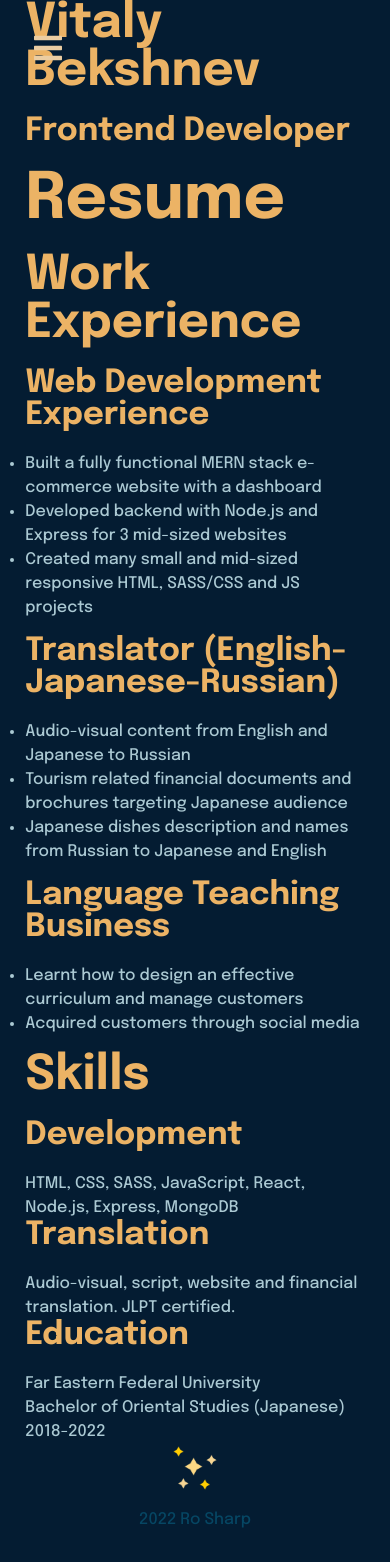
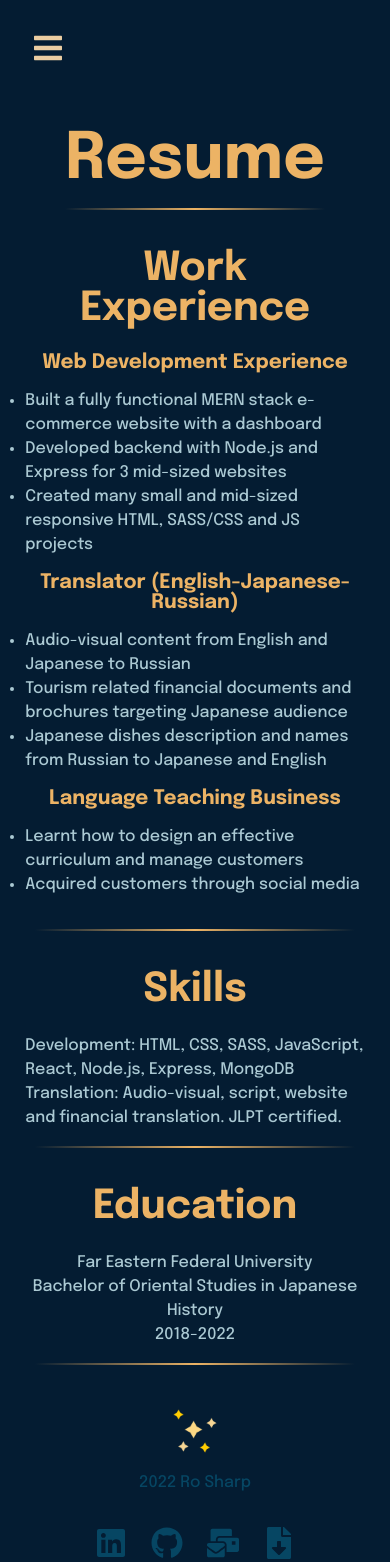
Before and after one commit to rosharp/portfolio, a React (Create React App) app: page /resume in a window 390 px wide. Shown: the top 1562 px of the page. Built offline with nearby package versions, Linux system fonts and the light colour scheme.

Commit message:
Resume mobile + desktop alignment & animations

```diff
--- a/src/components/Content.js
+++ b/src/components/Content.js
@@ -115,7 +115,7 @@ const Content = [
                 content: [
                     {
                         university: "Far Eastern Federal University",
-                        bachelor: "Bachelor of Oriental Studies (Japanese)",
+                        bachelor: "Bachelor of Oriental Studies in Japanese History",
                         year: "2018-2022",
                     },
                 ],
--- a/src/components/Header.jsx
+++ b/src/components/Header.jsx
@@ -21,7 +21,7 @@ const Header = () => {
         <motion.p custom={2} variants={textAnimationY}>Translator</motion.p>
       </div>
 
-      <img className="avatar-img" src={Avatar} alt="avatar" />
+      <motion.img className="avatar-img" src={Avatar} alt="avatar" custom={3} variants={textAnimationY} />
 
       <br />
 
--- a/src/components/Resume.jsx
+++ b/src/components/Resume.jsx
@@ -1,6 +1,8 @@
 import React, { useLayoutEffect } from "react";
 import { motion } from "framer-motion";
+import textAnimationX from "./animations/textAnimationX";
 import Content from "./Content";
+import Divider from "./Divider";
 
 const Resume = () => {
   useLayoutEffect(() => {
@@ -9,17 +11,25 @@ const Resume = () => {
 
   return (
     <motion.div
+      className="resume"
       initial={{ opacity: 0 }}
       animate={{ opacity: 1 }}
       exit={{ opacity: 0 }}
     >
-      <h2>{Content[6].name}</h2>
-      <h3>{Content[6].speciality}</h3>
 
-      <h1>{Content[6].title}</h1>
+      <motion.div
+        initial="hidden"
+        whileInView="visible"
+      >
+        <motion.h1 custom={1} variants={textAnimationX}>{Content[6].title}</motion.h1>
+        <Divider />
+      </motion.div>
 
-      <div>
-        <h2>{Content[6].text[0].title}</h2>
+      <motion.div
+        initial="hidden"
+        whileInView="visible"
+      >
+        <motion.h2 custom={2} variants={textAnimationX}>{Content[6].text[0].title}</motion.h2>
         {
           Content[6].text[0].content.map((item) => {
             return (
@@ -38,29 +48,41 @@ const Resume = () => {
             )
           })
         }
-      </div>
+        <Divider />
+      </motion.div>
 
-      <div>
-        <h2>{Content[6].text[1].title}</h2>
+
+      <motion.div
+        initial="hidden"
+        whileInView="visible"
+      >
+        <motion.h2 custom={1} variants={textAnimationX}>{Content[6].text[1].title}</motion.h2>
         <div>
           {
             Content[6].text[1].content.map((item) => {
               return (
                 <div key={item.id}>
-                  <h3>{item.title}</h3>
-                  <p>{item.content}</p>
+                  <p><span style={{ "textDecoration": "bold" }}>{item.title}</span>: {item.content}</p>
                 </div>
               )
             })
           }
+          <Divider />
         </div>
-        <div>
-          <h3>{Content[6].text[2].title}</h3>
+
+
+        <div
+          className="education"
+          initial="hidden"
+          whileInView="visible"
+        >
+          <motion.h2 custom={2} variants={textAnimationX}>{Content[6].text[2].title}</motion.h2>
           <p>{Content[6].text[2].content[0].university}</p>
           <p>{Content[6].text[2].content[0].bachelor}</p>
           <p>{Content[6].text[2].content[0].year}</p>
         </div>
-      </div>
+        <Divider />
+      </motion.div>
     </motion.div>
   );
 }
--- a/src/css/style.css
+++ b/src/css/style.css
@@ -235,6 +235,45 @@ body {
   transition: 200ms;
 }
 
+.resume {
+  display: flex;
+  flex-direction: column;
+  margin-inline: auto;
+  align-items: center;
+  padding-bottom: 7vw;
+}
+.resume h1,
+.resume h2,
+.resume h3 {
+  text-align: center;
+  margin-block: 0;
+  padding-block: 0;
+}
+.resume h2 {
+  margin-block: 1.5rem;
+  font-size: 2.5rem;
+}
+.resume h3 {
+  font-size: 1.25rem;
+  margin-block: 0.7rem;
+}
+.resume .divider, .resume .wrapper {
+  margin-block: 0;
+  padding: 0rem;
+}
+.resume .divider {
+  max-width: 20rem;
+  align-self: center;
+  margin-inline: auto;
+}
+.resume .wrapper {
+  padding-top: 1rem;
+  padding-bottom: 1rem;
+}
+.resume .education {
+  text-align: center;
+}
+
 @media (max-width: 1000px) {
   .App {
     padding-inline: clamp(0.5rem, 3vh, 2rem);
@@ -368,6 +407,9 @@ body {
     max-width: 20rem;
     object-fit: contain;
   }
+  .resume h1 {
+    margin-top: 8rem;
+  }
 }
 @media (min-width: 1000px) {
   h1 {
@@ -423,6 +465,9 @@ body {
     gap: 2rem;
     margin-block: 2rem;
   }
+  .resume li {
+    margin-left: 3rem;
+  }
 }
 @media (max-width: 1600px) {
   .nav-menu {
--- a/src/css/style.scss
+++ b/src/css/style.scss
@@ -281,6 +281,53 @@ body {
   transition: 200ms;
 }
 
+.resume {
+  display: flex;
+  flex-direction: column;
+  margin-inline: auto;
+  align-items: center;
+  padding-bottom: 7vw;
+
+  h1,
+  h2,
+  h3 {
+    text-align: center;
+    margin-block: 0;
+    padding-block: 0;
+  }
+
+
+  h2 {
+    margin-block: 1.5rem;
+    font-size: 2.5rem;
+  }
+
+  h3 {
+    font-size: 1.25rem;
+    margin-block: .7rem;
+  }
+
+  .divider, .wrapper {
+    margin-block: 0;
+    padding: 0rem;
+  }
+
+  .divider {
+    max-width: 20rem;
+    align-self: center;
+    margin-inline: auto;
+  }
+
+  .wrapper {
+    padding-top: 1rem;
+    padding-bottom: 1rem;
+  }
+
+  .education {
+    text-align: center;
+  }
+}
+
 
 @media(max-width: 1000px) {
 
@@ -439,10 +486,6 @@ body {
     }
   }
 
-  // .swiper-wrapper {
-  //   width: 50rem;
-  // }
-
   .swiper-slide {
     height: auto;
     width: 100%;
@@ -452,6 +495,12 @@ body {
     max-height: 40rem;
     max-width: 20rem;
     object-fit: contain;
+  }
+
+  .resume {
+    h1 {
+      margin-top: 8rem;
+    }
   }
 }
 
@@ -524,6 +573,12 @@ body {
     gap: 2rem;
     margin-block: 2rem;
   }
+
+  .resume {
+    li {
+      margin-left: 3rem;
+    }
+  }
 }
 
 @media(max-width: 1600px) {
```
Also changed, not shown: 1 other file (tests, documents, lock files or other folders).
